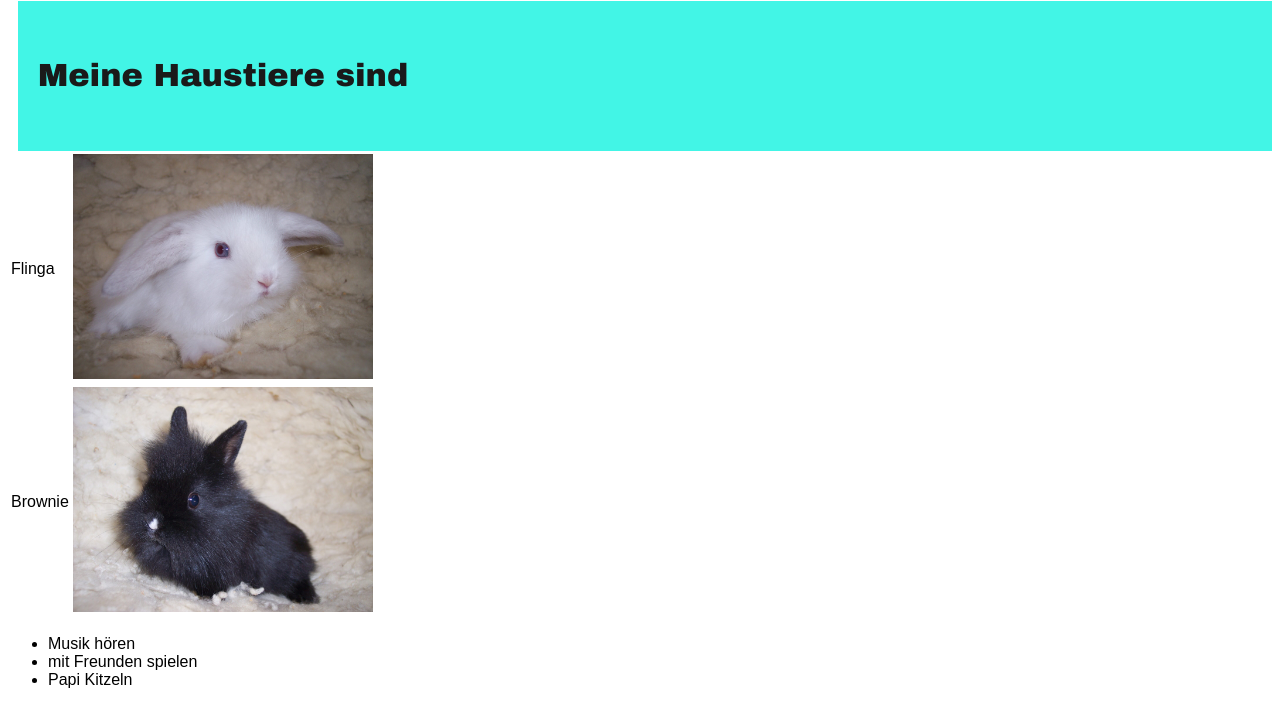
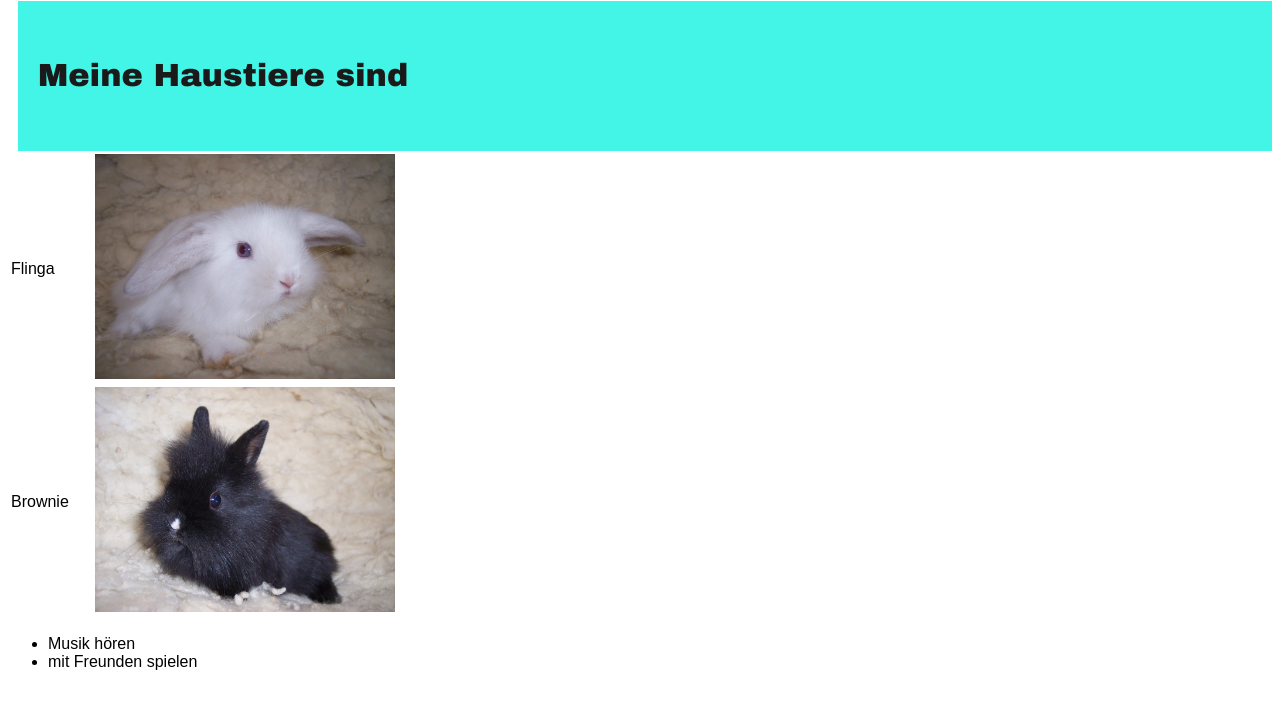
Before and after one commit to elinahut3d/elinahut3d.github.io, a plain HTML site: page index.html in a window 1280 px wide. Shown: the part 826-1531 px from the top of the page. Drawn offline with Linux system fonts and the light colour scheme.

Commit message:
Update index.html

```diff
--- a/index.html
+++ b/index.html
@@ -27,7 +27,7 @@
     <img src="Co-Dance.png" alt="Ein Ferrari" width="300">
 
 	<h1> Meine Haustiere sind</h1>
-  <table>
+  <table width="500">
 
     <tr><td>Flinga</td><td><img src="Flinga.jpg" width="300"></td></tr>
     <tr><td>Brownie</td><td><img src="Brownie.jpg" width="300"></td></tr>
@@ -35,7 +35,6 @@
       <ul>
         <li>Musik hören</li>
         <li>mit Freunden spielen</li>
-	<li>Papi Kitzeln</li>
     </ul>
 
 </body>
```
